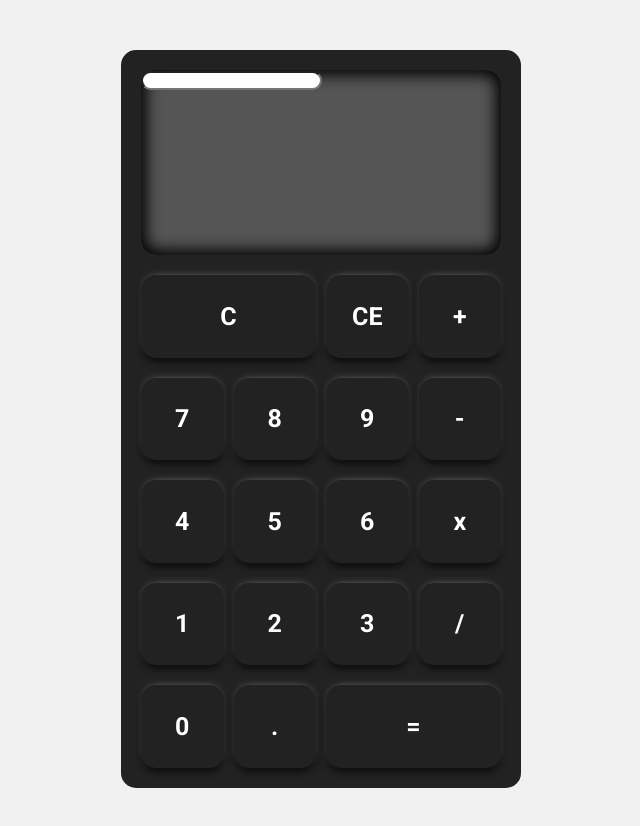
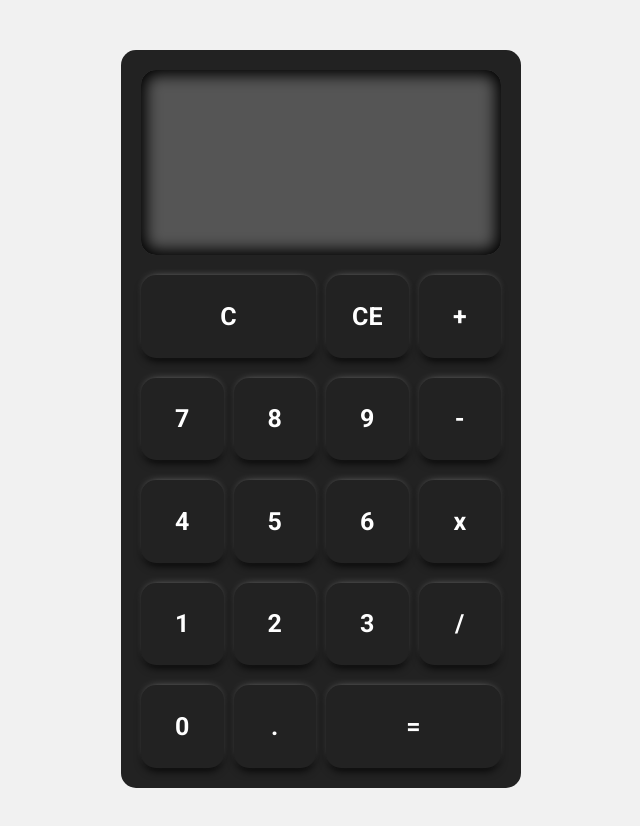
Before and after one commit to xerox0213/calculator, a website built with Vite: page index.html in a window 1280 px wide. Shown: the whole page, without its empty margins (319-959 px from the left). Built offline with nearby package versions, Linux system fonts and the light colour scheme.

Commit message:
feat: stylisation du screen et son input en lecture seul

```diff
--- a/src/style.css
+++ b/src/style.css
@@ -92,7 +92,24 @@ body{
 }
 
 #screen {
+    display: flex;
+    justify-content: flex-end;
+    align-items: flex-end;
+    padding: 20px;
+    color: white;
+    font-size: 35px;
     box-shadow: inset 0 0 15px 5px black;
+}
+
+#result{
+    display: block;
+    width: 100%;
+    font-family: inherit;
+    font-size: 35px;
+    text-align: right;
+    padding: 5px;
+    background-color: transparent;
+    border: none;
 }
 
 @media screen and (max-width: 400px) {
```
